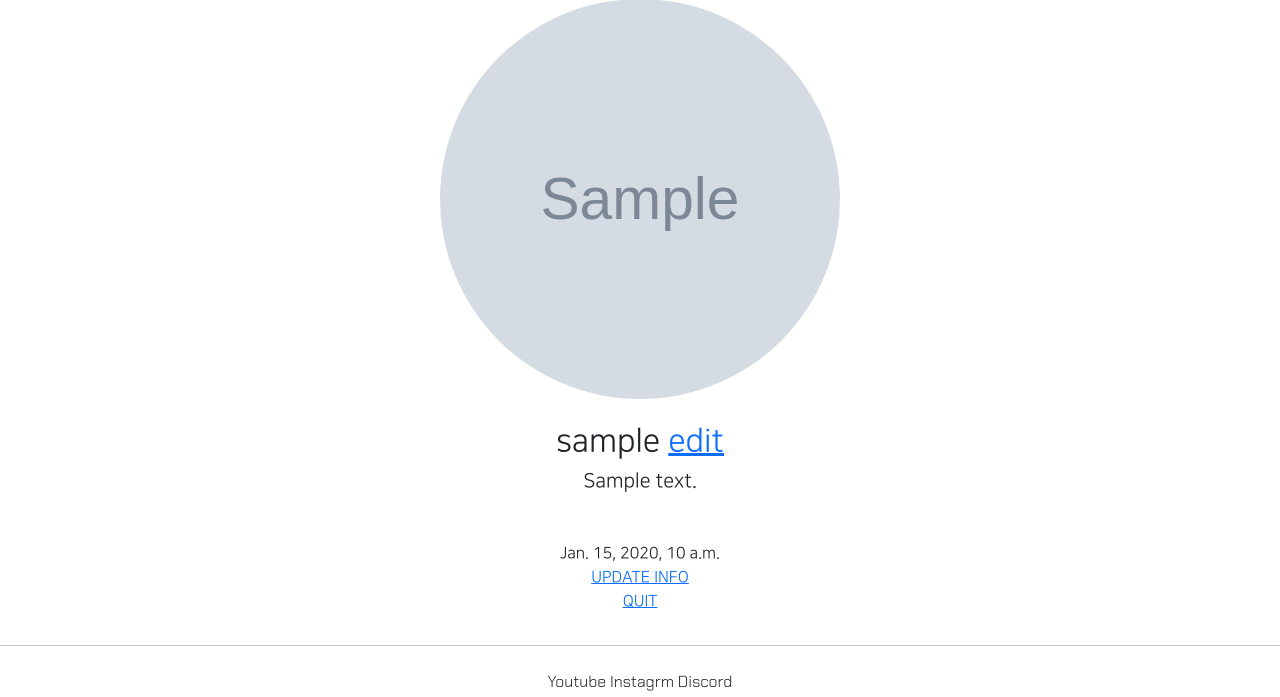
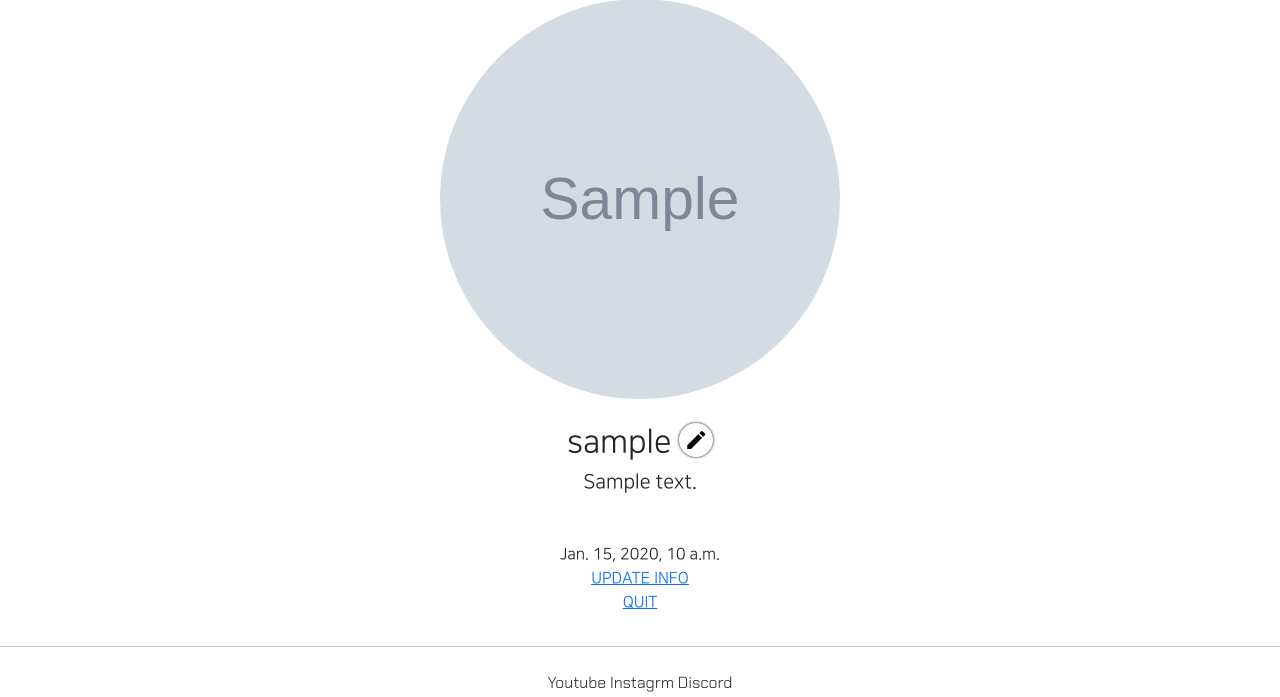
Before and after one commit to CODESQUAREL/July5, a Django app: page /accounts/detail/1 in a window 1280 px wide. Shown: the part 274-971 px from the top of the page. Run offline with Django 3.2, Linux system fonts and the light colour scheme; a user stored in the database is signed in; tables that the repository leaves empty hold one stand-in row (values such as "Sample post"); grey boxes marked "Sample" are stand-in pictures; some libraries are stand-ins or nearby versions.

Commit message:
7/29 edit button design

```diff
--- a/accountapp/templates/accountapp/detail.html
+++ b/accountapp/templates/accountapp/detail.html
@@ -11,8 +11,10 @@
                 <h2 class="NNS_B">
                     {{  target_user.profile.nickname }}
                         {% if target_user == user %}
-                            <a href="{% url 'profileapp:update' pk=target_user.profile.pk %}">
+                            <a href="{% url 'profileapp:update' pk=target_user.profile.pk %}"
+                            class="material-icons round_button">
                                 edit
+{#                                적용하고자 하는 아이콘의 이름을 여기에 적어주면 된다#}
                             </a>
                         {% endif %}
                 </h2>
--- a/static/base.css
+++ b/static/base.css
@@ -31,3 +31,16 @@
 .NNS_B {
     font_family: "NanumSquareB", cursive;
 }
+
+.round_button {
+    color:black;
+    text-decoration: none;
+    box-shadow: 0 0 3px black;
+    /*box-shadow: 0 0 3px rgba(255, 0, 0, 0.8);*/
+    border-radius: 20rem;
+    padding: 0.3rem;
+}
+
+.round_button:hover {
+    color: red;
+}
--- a/templates/head.html
+++ b/templates/head.html
@@ -32,6 +32,11 @@
     {#  STATIC FILES LINK  #}
     <link rel="stylesheet" type = "text/css" href="{% static 'base.css' %}">
 
+    {#  MATERIAL ICONS LINK  #}
+    <link href="https://fonts.googleapis.com/css2?family=Material+Icons"
+      rel="stylesheet">
+
+
     {# 나눔스퀘어 #}
     <style>
         @font-face {
```
